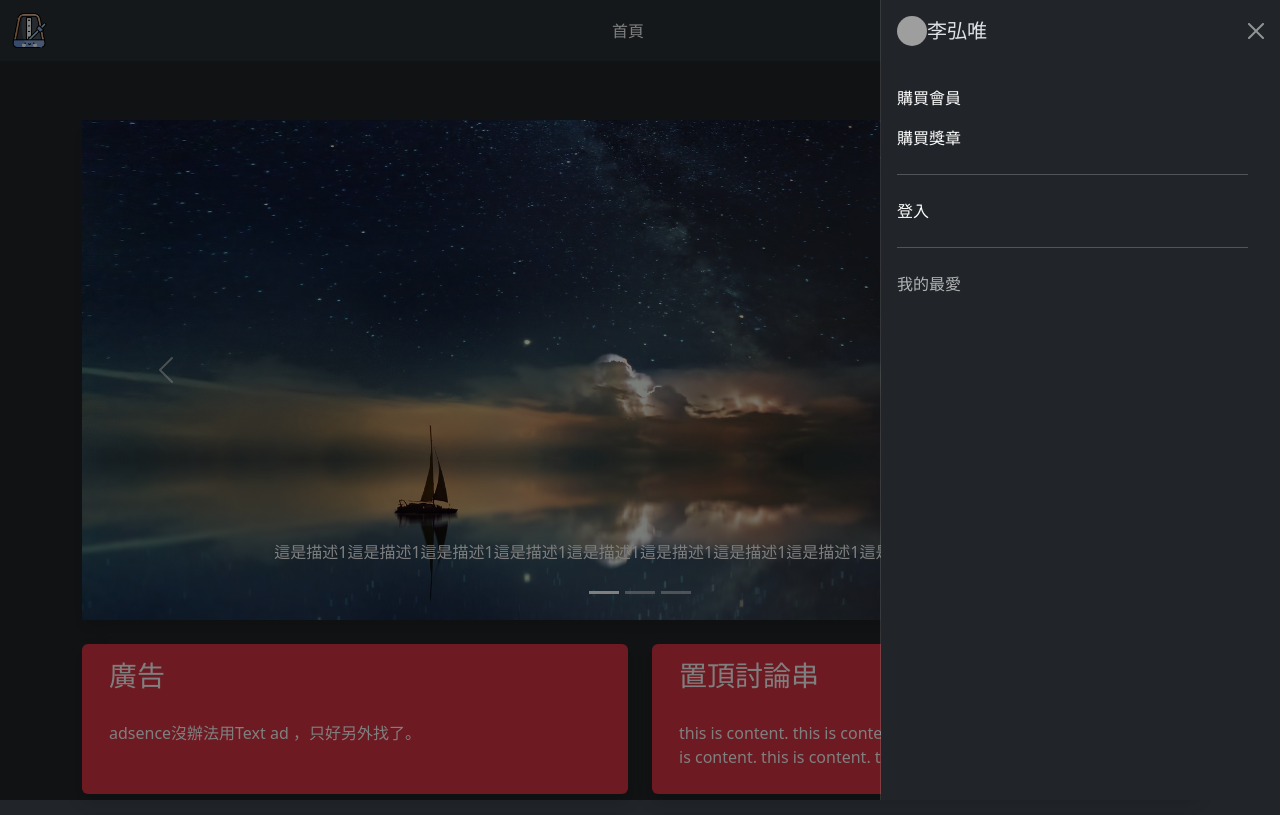
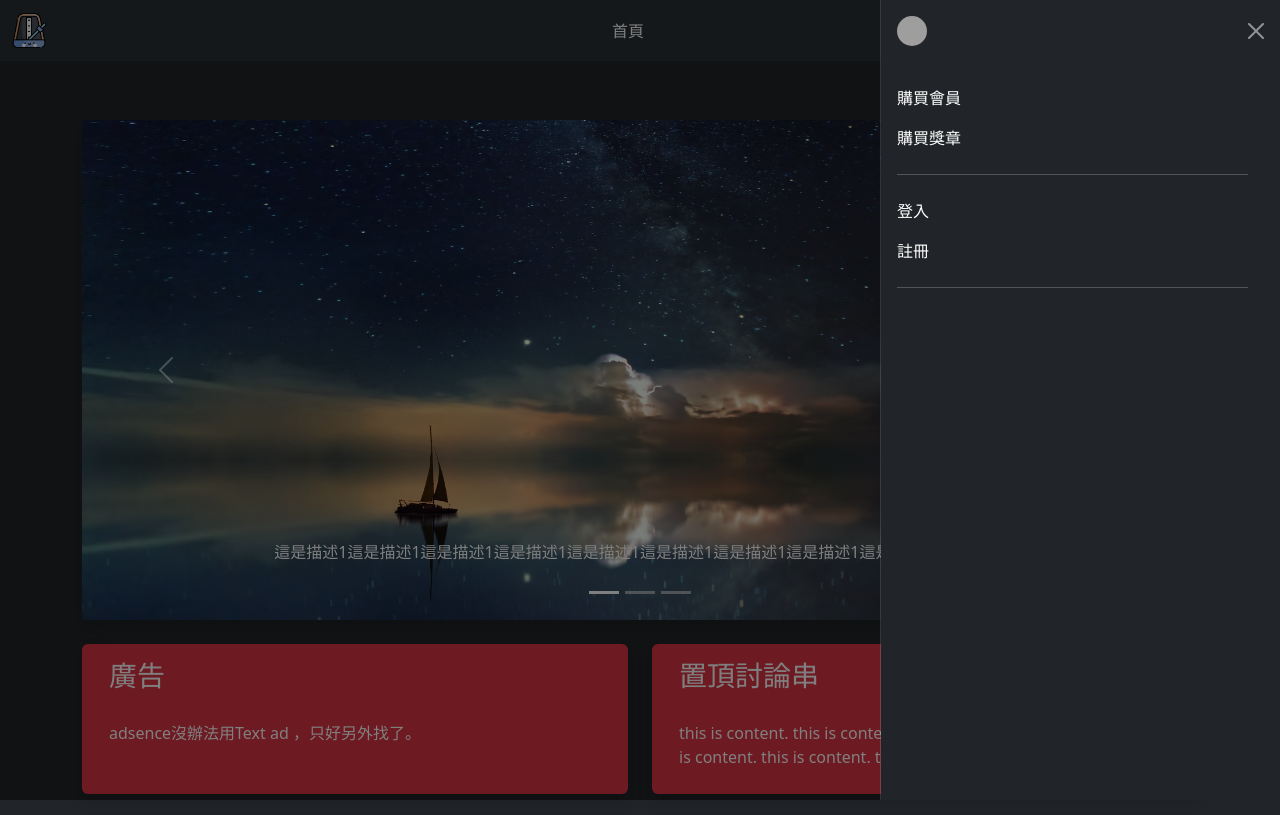
Before and after one commit to bloodnighttw/Php-Final-Proj, a PHP site: page /index.php in a window 1280 px wide, after a click that opens the changed part. Shown: the top 815 px of the page. Run offline with PHP 8.4, Linux system fonts and the light colour scheme; grey boxes are pictures that could not be loaded.

Commit message:
Remove unnecessary part and add signin link in navbar.

```diff
--- a/import/logout.php
+++ b/import/logout.php
@@ -14,7 +14,7 @@
         <img src="https://avatars.githubusercontent.com/u/44264182" alt="avatars" height="30" width="30"
              class="img rounded-circle">
 
-        <h5 class="offcanvas-title float-start" id="offcanvasNavbarLabel">李弘唯&nbsp;</h5>
+        <h5 class="offcanvas-title float-start" id="offcanvasNavbarLabel">&nbsp;</h5>
         <button type="button" class="btn-close" data-bs-dismiss="offcanvas" aria-label="Close"></button>
     </div>
 
@@ -43,23 +43,13 @@
             <li class="nav-item">
                 <a class="nav-link active" aria-current="page" href="./login.php">登入</a>
             </li>
-
+            <li class="nav-item">
+                <a class="nav-link active" aria-current="page" href="./signin.php">註冊</a>
+            </li>
 
 
             <hr>
-            <li class="nav-item dropdown">
-                <a class="nav-link " href="#" role="button" data-bs-toggle="dropdown" aria-expanded="false">
-                    我的最愛
-                </a>
-                <ul class="dropdown-menu border-0">
-                    <li><a class="dropdown-item" href="#"><?php echo session_id() ?></a></li>
-                    <li><a class="dropdown-item" href="#">list2</a></li>
-                    <li>
 
-                    </li>
-                    <li><a class="dropdown-item" href="#">list3</a></li>
-                </ul>
-            </li>
         </ul>
     </div>
 
--- a/import/nav.php
+++ b/import/nav.php
@@ -15,9 +15,9 @@
         </div>
 
         <?php
-            if(isset($_SESSION['userid'])){
+            if(isset($_SESSION['userid']))
                 include 'import/avatar.php';
-            }else
+            else
                 include "import/logout.php";
 
         ?>
```
